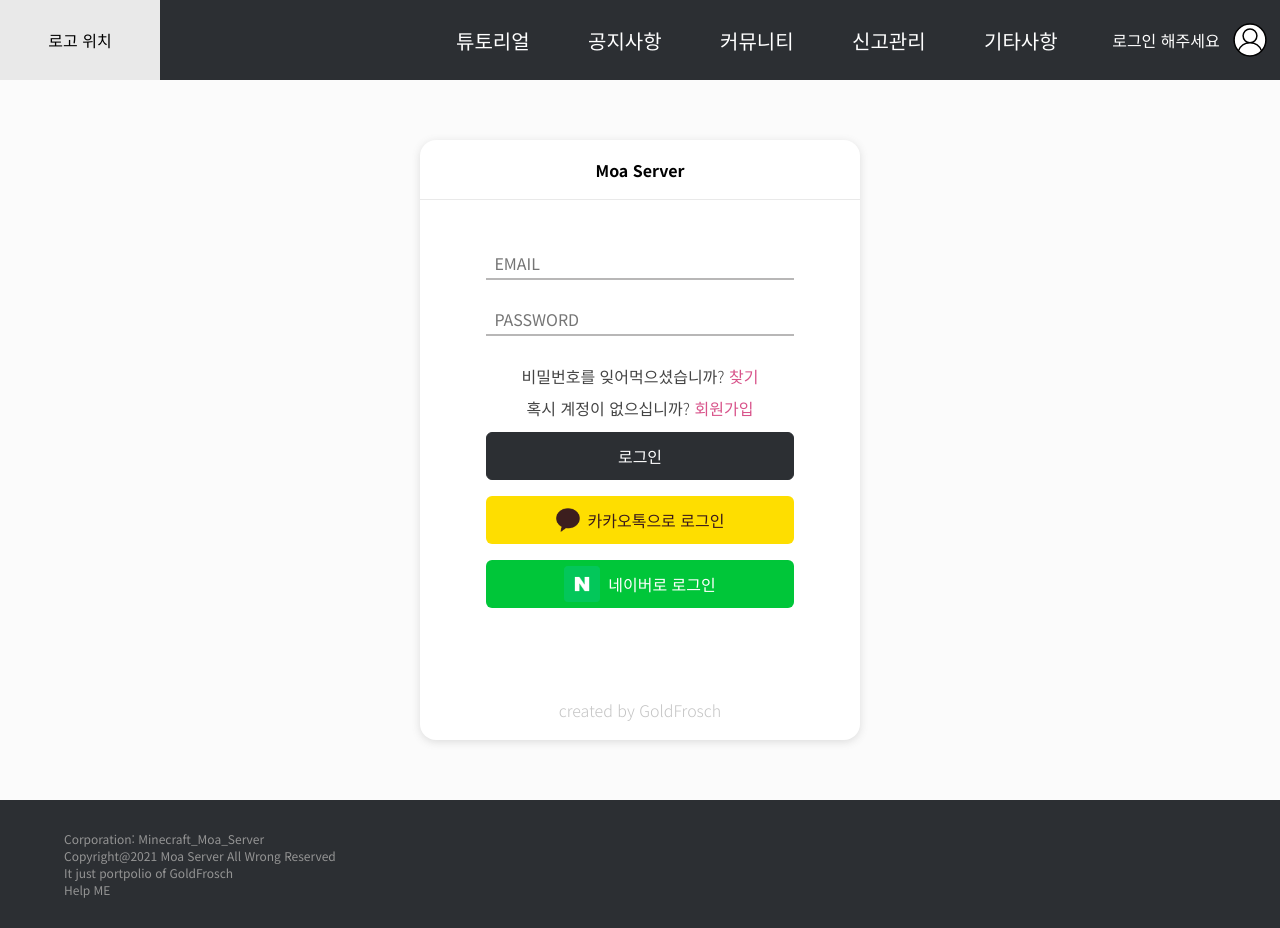
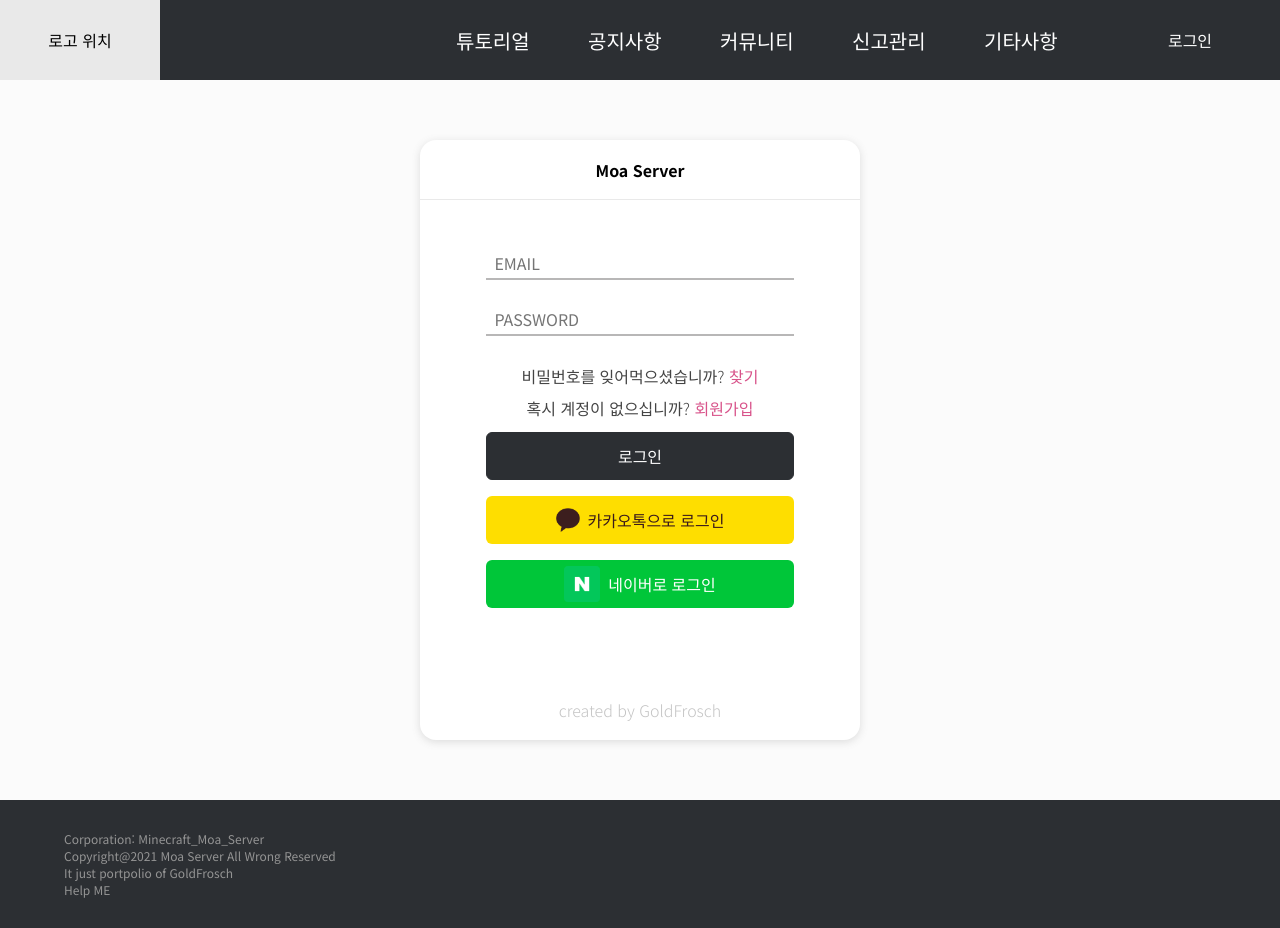
Before and after one commit to goldfrosch/MoaWebProject, a React (Create React App) app in the folder webFront/: page /login in a window 1280 px wide. Built offline with nearby package versions, Linux system fonts and the light colour scheme.

Commit message:
GoldFrosch => front => fix get user Profile

```diff
--- a/webFront/src/components/base/BaseTemplate.tsx
+++ b/webFront/src/components/base/BaseTemplate.tsx
@@ -2,14 +2,14 @@ import React from "react";
 import styled from "styled-components";
 
 import Footer from "components/common/footer/Footer";
-import Header from "components/common/header/Header";
+import HeaderContainer from "containers/common/HeaderContainer";
 
 interface BaseTemplateProps {}
 
 const BaseTemplate: React.FC<BaseTemplateProps> = ({ children }) => {
   return (
     <BaseTemplateBlock>
-      <Header />
+      <HeaderContainer />
       <div className="content">
         <div className="side" />
         <div className="main">{children}</div>
--- a/webFront/src/components/common/header/Header.tsx
+++ b/webFront/src/components/common/header/Header.tsx
@@ -1,16 +1,20 @@
 import Navigation from "constants/Navigation";
-import React, { useState } from "react";
+import React, { useEffect, useState } from "react";
 import { Link } from "react-router-dom";
 import styled from "styled-components";
 import { Palette } from "styles/Pallete";
 
 import DefaultImage from "assets/icon/defaultUser.svg";
+import { IProfile } from "modules/auth/type";
 
-interface HeaderProps {}
+interface HeaderProps {
+  profile: IProfile;
+}
 
-const Header: React.FC<HeaderProps> = () => {
+const Header: React.FC<HeaderProps> = ({ profile }) => {
   const [select, setSelect] = useState<number>(-1);
   const [burgerToggle, setBurgerToggle] = useState<boolean>(false);
+  const [data, setData] = useState<IProfile>({ ...profile });
 
   //아코디언 메뉴 코드
   const selectCategory = (id: number) => {
@@ -20,6 +24,11 @@ const Header: React.FC<HeaderProps> = () => {
       setSelect(-1);
     }
   };
+
+  useEffect(() => {
+    setData({ ...profile });
+    console.log(data);
+  }, []);
 
   return (
     <HeaderBlock toggle={burgerToggle}>
@@ -47,12 +56,24 @@ const Header: React.FC<HeaderProps> = () => {
           </li>
         ))}
         <div className="login">
-          <span>
-            <Link to={"/login"} onClick={() => setBurgerToggle(false)}>
-              로그인 해주세요
-            </Link>
-          </span>
-          <img src={DefaultImage} alt="" />
+          {data.email !== "" ? (
+            <>
+              <span>
+                <Link to={"/login"} onClick={() => setBurgerToggle(false)}>
+                  {data.nickName ? data.nickName : "닉네임 등록해주세요"}
+                </Link>
+              </span>
+              <img src={DefaultImage} alt="" />
+            </>
+          ) : (
+            <>
+              <span>
+                <Link to={"/login"} onClick={() => setBurgerToggle(false)}>
+                  로그인
+                </Link>
+              </span>
+            </>
+          )}
         </div>
       </ul>
       <div className="burger" onClick={() => setBurgerToggle(!burgerToggle)}>
--- /dev/null
+++ b/webFront/src/containers/common/HeaderContainer.tsx
@@ -0,0 +1,19 @@
+import Header from "components/common/header/Header";
+import { IRootState } from "modules";
+import { authGetProfileAction } from "modules/auth/auth";
+import React, { useEffect } from "react";
+import { useDispatch, useSelector } from "react-redux";
+
+interface HeaderContainerProps {}
+const HeaderContainer: React.FC<HeaderContainerProps> = () => {
+  const dispatch = useDispatch();
+  const profile = useSelector((state: IRootState) => state.auth.profile);
+
+  useEffect(() => {
+    dispatch(authGetProfileAction());
+  }, [dispatch]);
+
+  return <Header profile={profile} />;
+};
+
+export default HeaderContainer;
--- a/webFront/src/modules/auth/auth.tsx
+++ b/webFront/src/modules/auth/auth.tsx
@@ -18,6 +18,8 @@ const AUTH_REGISTER_SUCCESS = "AUTH_REGISTER_SUCCESS" as const;
 const AUTH_LOGIN = "AUTH_LOGIN" as const;
 const AUTH_LOGIN_SUCCESS = "AUTH_LOGIN_SUCCESS" as const;
 
+const AUTH_LOGOUT = "AUTH_LOGOUT" as const;
+
 const AUTH_GET_PROFILE = "AUTH_GET_PROFILE" as const;
 const AUTH_GET_PROFILE_SUCCESS = "AUTH_GET_PROFILE_SUCCESS" as const;
 
@@ -37,6 +39,10 @@ export const authLoginAction = (datas: IUserLogin) => ({
 
 export const authLoginSuccessAction = () => ({
   type: AUTH_LOGIN_SUCCESS,
+});
+
+export const authLogoutAction = () => ({
+  type: AUTH_LOGOUT,
 });
 
 export const authGetProfileAction = () => ({
@@ -75,6 +81,7 @@ function* loginSaga(action: ReturnType<typeof authLoginAction>) {
     //axios.defaults.headers.common['Authorization'] 으로 기본 헤더값 설정
     axios.defaults.headers.common["Authorization"] = token;
     yield put(authLoginSuccessAction());
+    yield put(authGetProfileAction());
     history.push("/");
   } catch (e) {
     console.log(e);
@@ -106,7 +113,13 @@ export function* AuthSaga() {
 }
 
 const initialState: IAuthState = {
-  profile: null,
+  profile: {
+    email: "",
+    nickName: null,
+    profile: null,
+    rank: 0,
+    uuid: null,
+  },
 };
 
 export default function auth(
@@ -118,6 +131,11 @@ export default function auth(
       return { ...state };
     case AUTH_LOGIN_SUCCESS:
       return { ...state };
+    case AUTH_LOGOUT:
+      delete axios.defaults.headers.common["Authorization"];
+      localStorage.removeItem("CURRENT_USER");
+      history.push("/");
+      return initialState;
     case AUTH_GET_PROFILE_SUCCESS:
       return { ...state, profile: { ...action.data } };
     default:
```
Also changed, not shown: webFront/src/modules/auth/type.ts (+6 -5 lines).
